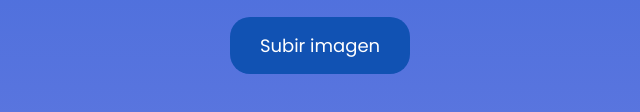
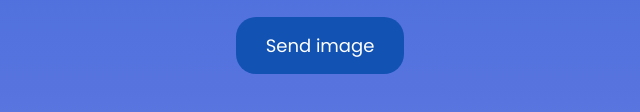
Before and after one commit to DaniValido23/ocr-azure, a plain HTML site: page index.html in a window 1280 px wide. Shown: the part 564-676 px from the top of the page, 320-960 px from the left. Drawn offline with Linux system fonts and the light colour scheme.

Commit message:
change button name

```diff
--- a/index.html
+++ b/index.html
@@ -95,7 +95,7 @@
                 </div>
             </label>
 
-            <button type="submit">Subir imagen</button>
+            <button type="submit">Send image</button>
         </div>
 
     </form>
```
